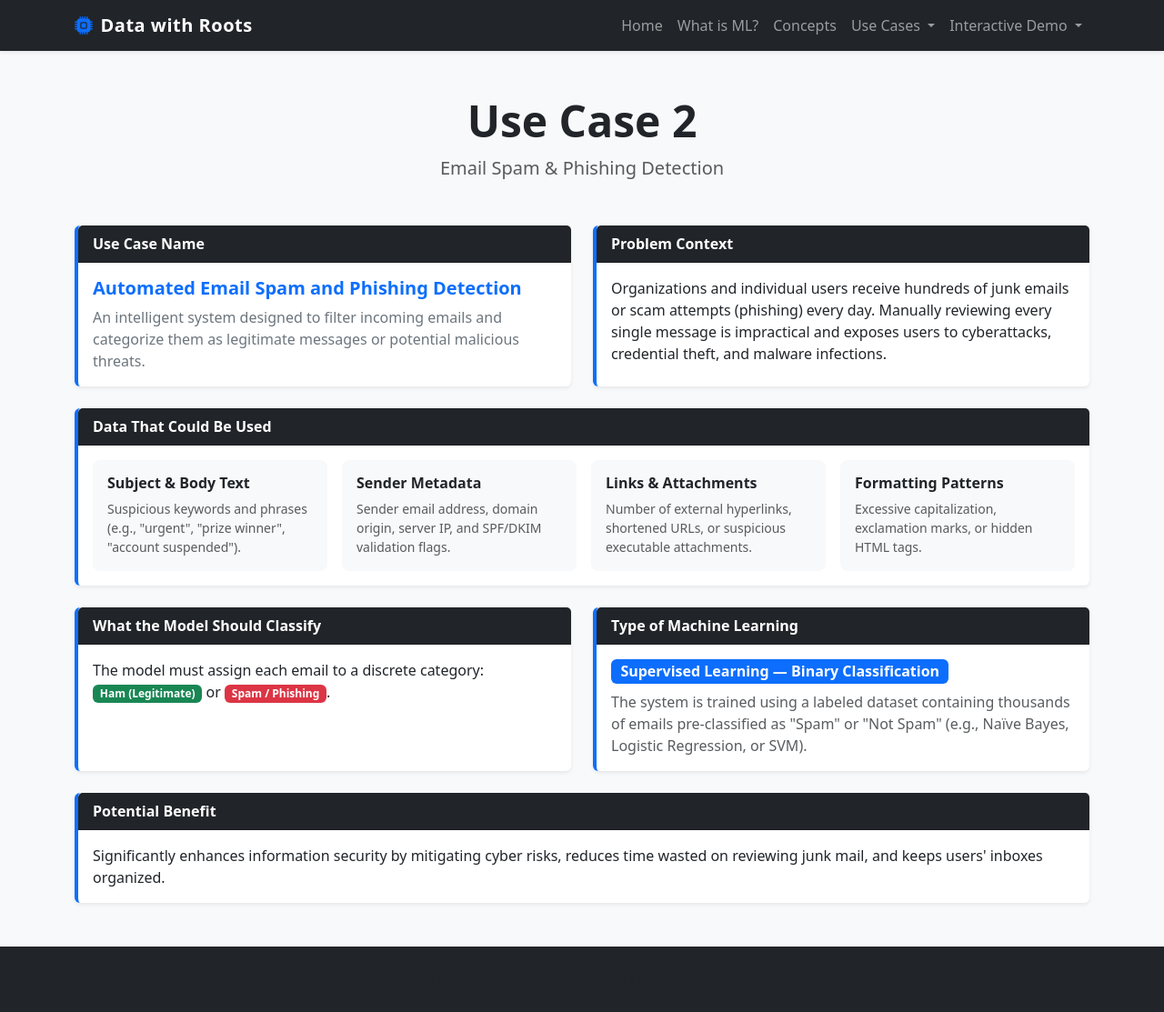
After one commit to darley-66/PageProject, a Flask app: page /use-case-2/ in a window 1280 px wide. The commit adds this page. Shown: the whole page at 91% size. Run offline with Flask 3, Linux system fonts and the light colour scheme.

Commit message:
use case 2 implentation

```diff
--- a/app.py
+++ b/app.py
@@ -19,6 +19,10 @@ def concepts():
 def example():
     return render_template("use_case1.html")
 
+@app.route("/use-case-2/")
+def use_case_2():
+    return render_template("use_case2.html")
+
 @app.route("/LinearRegression/", methods=["GET", "POST"])
 def calculate():
     calculateResult = None
--- a/templates/base.html
+++ b/templates/base.html
@@ -61,7 +61,8 @@
                             Use Cases
                         </a>
                         <ul class="dropdown-menu dropdown-menu-dark">
-                            <li><a class="dropdown-item" href="{{ url_for('example') }}">Use Case 1</a></li>
+                            <li><a class="dropdown-item" href="{{ url_for('example') }}">Use Case 1 (Regression)</a></li>
+                            <li><a class="dropdown-item" href="{{ url_for('use_case_2') }}">Use Case 2 (Classification)</a></li>
                         </ul>
                     </li>
                     <li class="nav-item dropdown">
--- /dev/null
+++ b/templates/use_case2.html
@@ -0,0 +1,127 @@
+{% extends "base.html" %}
+
+{% block title %}Use Case 2 - Classification - Data with Roots{% endblock %}
+
+{% block content %}
+<div class="text-center mb-5">
+    <h1 class="display-5 fw-bold">Use Case 2</h1>
+    <p class="lead text-muted">Email Spam & Phishing Detection</p>
+</div>
+
+<div class="row g-4">
+
+    <!-- Use Case Name -->
+    <div class="col-md-6">
+        <div class="card h-100 shadow-sm border-start border-primary border-4">
+            <div class="card-header bg-dark text-white fw-semibold">
+                Use Case Name
+            </div>
+            <div class="card-body">
+                <h5 class="card-title fw-bold text-primary">
+                    Automated Email Spam and Phishing Detection
+                </h5>
+                <p class="card-text text-secondary">
+                    An intelligent system designed to filter incoming emails and categorize them as legitimate messages or potential malicious threats.
+                </p>
+            </div>
+        </div>
+    </div>
+
+    <!-- Problem Context -->
+    <div class="col-md-6">
+        <div class="card h-100 shadow-sm border-start border-primary border-4">
+            <div class="card-header bg-dark text-white fw-semibold">
+                Problem Context
+            </div>
+            <div class="card-body">
+                <p class="card-text">
+                    Organizations and individual users receive hundreds of junk emails or scam attempts (phishing) every day. Manually reviewing every single message is impractical and exposes users to cyberattacks, credential theft, and malware infections.
+                </p>
+            </div>
+        </div>
+    </div>
+
+    <!-- Data That Could Be Used -->
+    <div class="col-md-12">
+        <div class="card h-100 shadow-sm border-start border-primary border-4">
+            <div class="card-header bg-dark text-white fw-semibold">
+                Data That Could Be Used
+            </div>
+            <div class="card-body">
+                <div class="row g-3">
+                    <div class="col-md-3">
+                        <div class="p-3 bg-light rounded-3 h-100">
+                            <h6 class="fw-bold">Subject & Body Text</h6>
+                            <p class="small text-muted mb-0">Suspicious keywords and phrases (e.g., "urgent", "prize winner", "account suspended").</p>
+                        </div>
+                    </div>
+                    <div class="col-md-3">
+                        <div class="p-3 bg-light rounded-3 h-100">
+                            <h6 class="fw-bold">Sender Metadata</h6>
+                            <p class="small text-muted mb-0">Sender email address, domain origin, server IP, and SPF/DKIM validation flags.</p>
+                        </div>
+                    </div>
+                    <div class="col-md-3">
+                        <div class="p-3 bg-light rounded-3 h-100">
+                            <h6 class="fw-bold">Links & Attachments</h6>
+                            <p class="small text-muted mb-0">Number of external hyperlinks, shortened URLs, or suspicious executable attachments.</p>
+                        </div>
+                    </div>
+                    <div class="col-md-3">
+                        <div class="p-3 bg-light rounded-3 h-100">
+                            <h6 class="fw-bold">Formatting Patterns</h6>
+                            <p class="small text-muted mb-0">Excessive capitalization, exclamation marks, or hidden HTML tags.</p>
+                        </div>
+                    </div>
+                </div>
+            </div>
+        </div>
+    </div>
+
+    <!-- What the Model Should Predict/Classify -->
+    <div class="col-md-6">
+        <div class="card h-100 shadow-sm border-start border-primary border-4">
+            <div class="card-header bg-dark text-white fw-semibold">
+                What the Model Should Classify
+            </div>
+            <div class="card-body">
+                <p class="card-text">
+                    The model must assign each email to a discrete category:
+                    <span class="badge bg-success">Ham (Legitimate)</span> or
+                    <span class="badge bg-danger">Spam / Phishing</span>.
+                </p>
+            </div>
+        </div>
+    </div>
+
+    <!-- Type of Machine Learning -->
+    <div class="col-md-6">
+        <div class="card h-100 shadow-sm border-start border-primary border-4">
+            <div class="card-header bg-dark text-white fw-semibold">
+                Type of Machine Learning
+            </div>
+            <div class="card-body">
+                <span class="badge bg-primary fs-6 mb-2">Supervised Learning — Binary Classification</span>
+                <p class="card-text text-muted">
+                    The system is trained using a labeled dataset containing thousands of emails pre-classified as "Spam" or "Not Spam" (e.g., Naïve Bayes, Logistic Regression, or SVM).
+                </p>
+            </div>
+        </div>
+    </div>
+
+    <!-- Potential Benefit -->
+    <div class="col-md-12">
+        <div class="card h-100 shadow-sm border-start border-primary border-4">
+            <div class="card-header bg-dark text-white fw-semibold">
+                Potential Benefit
+            </div>
+            <div class="card-body">
+                <p class="card-text">
+                    Significantly enhances information security by mitigating cyber risks, reduces time wasted on reviewing junk mail, and keeps users' inboxes organized.
+                </p>
+            </div>
+        </div>
+    </div>
+
+</div>
+{% endblock %}
```
